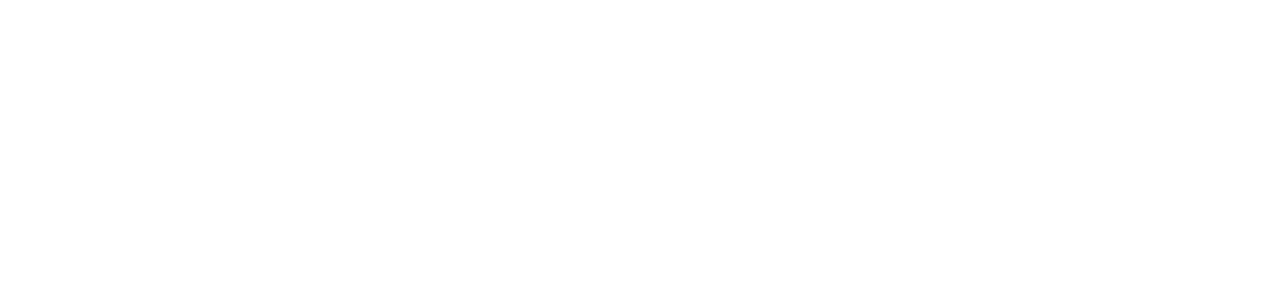
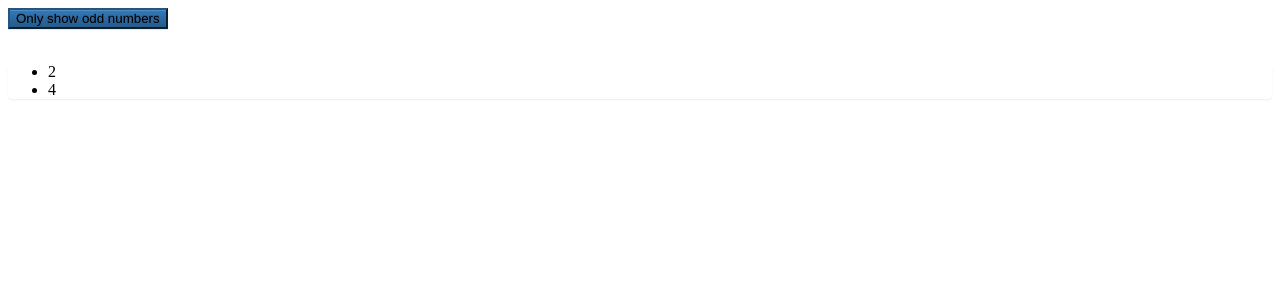
Before and after one commit to sohaibsalman/angular-training, an Angular app: page / in a window 1280 px wide. Shown: the top 300 px of the page. Built offline with nearby package versions, Linux system fonts and the light colour scheme.

Commit message:
Using ngFor and ngIf together

```diff
--- a/src/app/app.component.html
+++ b/src/app/app.component.html
@@ -0,0 +1,24 @@
+<div class="container">
+    <div class="row">
+        <div class="col-xs-12">
+            <button class="btn btn-primary" (click)="onlyOdd = !onlyOdd">Only show odd numbers</button>
+            <br><br>
+            <ul class="list-group">
+                <!-- ngFor and ngIf cannot be placed on same element together -->
+                <div *ngIf="onlyOdd">
+                    <li class="list-group-item" *ngFor="let odd of oddNumbers">
+                        {{odd}}
+                    </li>
+                </div>
+                <div *ngIf="!onlyOdd">
+                    <li class="list-group-item" *ngFor="let even of evenNumbers">
+                        {{even}}
+                    </li>
+                </div>
+            </ul>
+            <ng-template [ngIf]="onlyOdd">
+                <p>Only odd</p>
+            </ng-template>
+        </div>
+    </div>
+</div>
--- a/src/app/app.component.ts
+++ b/src/app/app.component.ts
@@ -3,7 +3,10 @@
 @Component({
   selector: 'app-root',
   templateUrl: './app.component.html',
-  styleUrls: ['./app.component.css']
+  styleUrls: ['./app.component.css'],
 })
 export class AppComponent {
+  evenNumbers = [2, 4];
+  oddNumbers = [1, 3, 5];
+  onlyOdd = false;
 }
```
